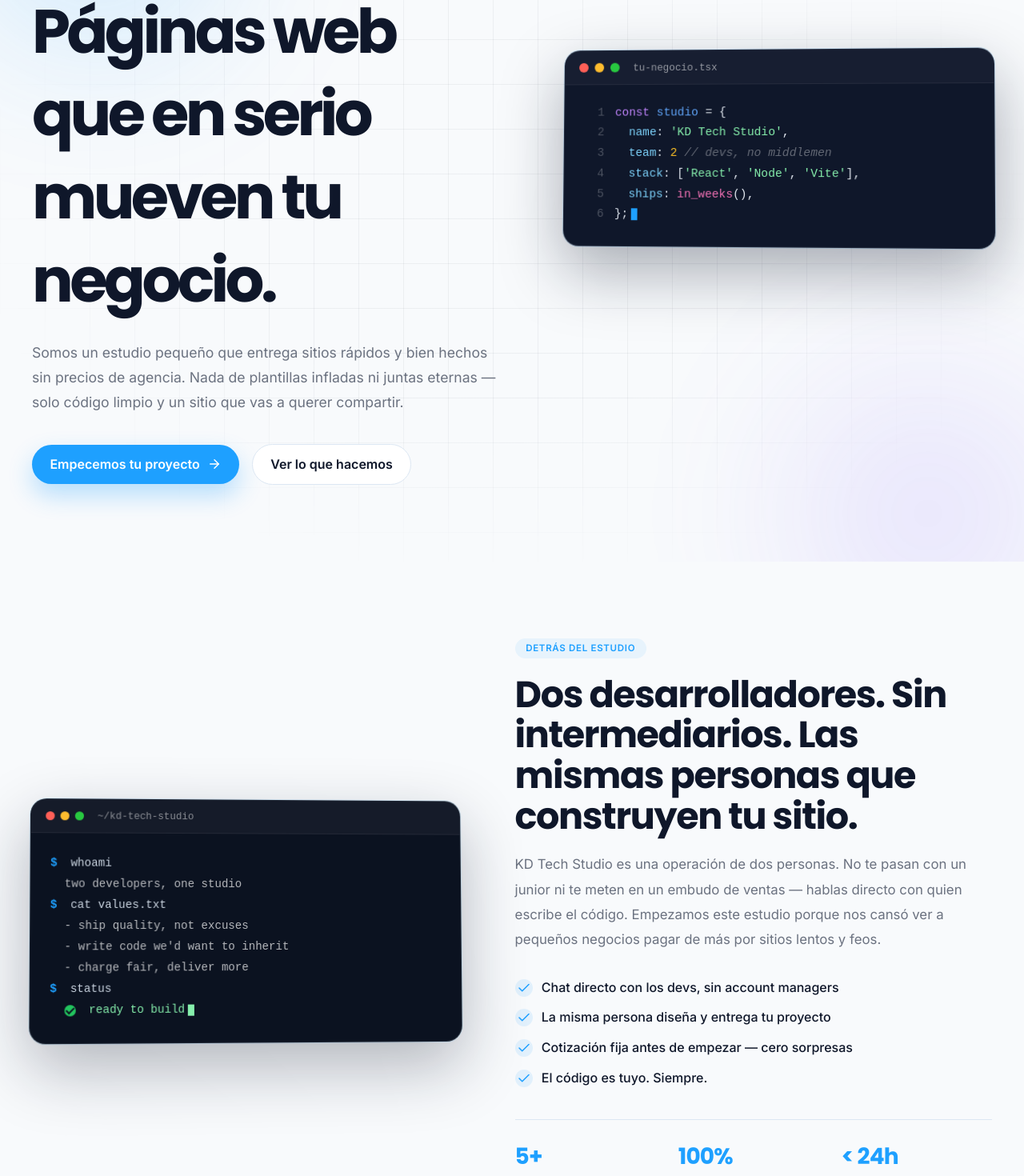
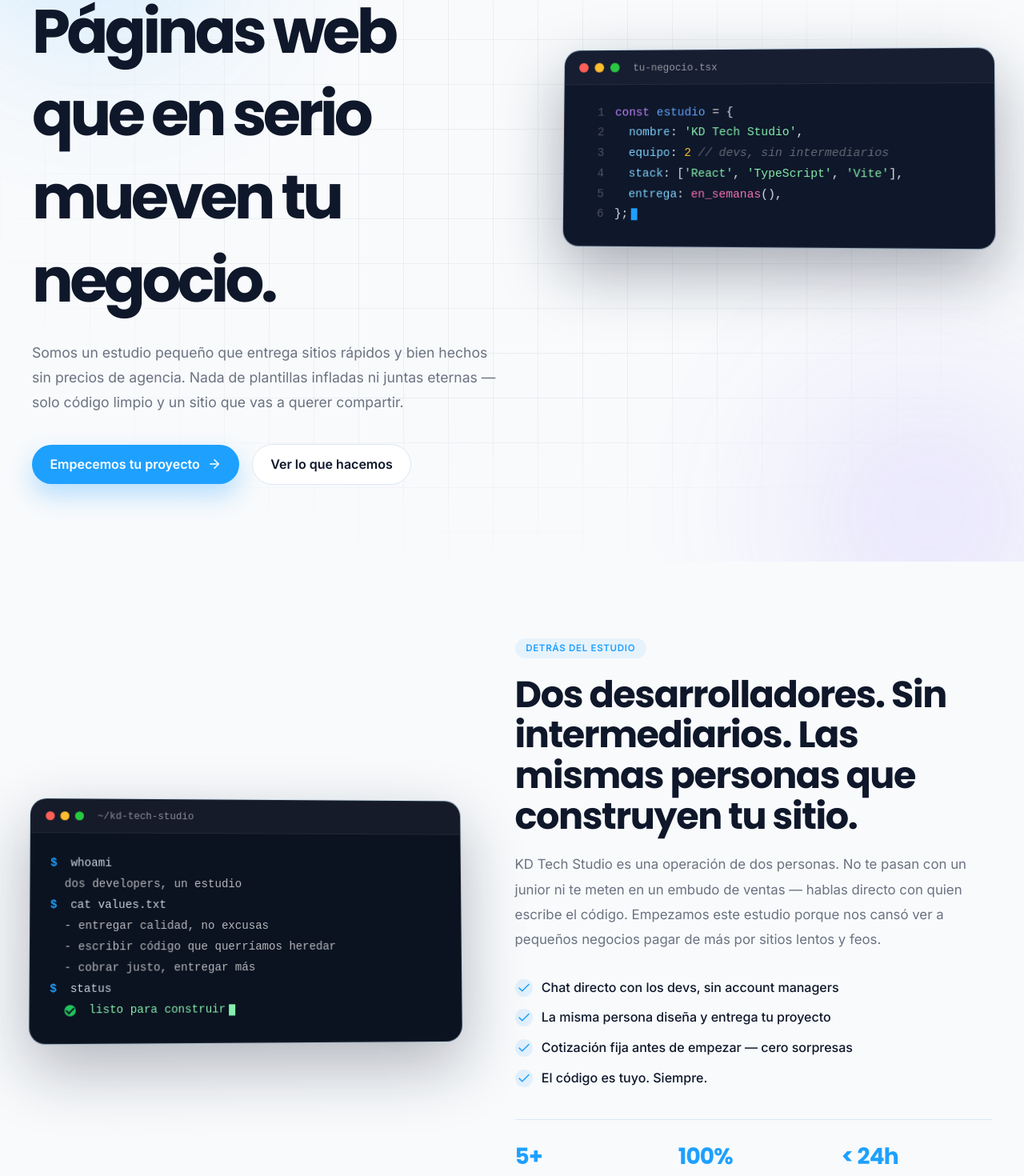
Before and after one commit to karagon-dev/kd-tech-studio-web, a React (Vite) app: page / in a window 1280 px wide. Shown: the part 252-1722 px from the top of the page at 80% size. Built offline with nearby package versions, Linux system fonts and the light colour scheme.

Commit message:
refactor: update localization strings and enhance About and Portfolio sections

```diff
--- a/src/locales/en.json
+++ b/src/locales/en.json
@@ -15,7 +15,22 @@
     "ctaSecondary": "See what we do",
     "codeFile": "your-business.tsx",
     "statValue": "100/100",
-    "statLabel": "Lighthouse score on every project"
+    "statLabel": "Lighthouse score on every project",
+    "code": {
+      "line1_const": "const",
+      "line1_studio": "studio",
+      "line2_name": "name",
+      "line2_value": "KD Tech Studio",
+      "line3_team": "team",
+      "line3_num": "2",
+      "line3_comment": "devs, no middlemen",
+      "line4_stack": "stack",
+      "line4_react": "React",
+      "line4_ts": "TypeScript",
+      "line4_vite": "Vite",
+      "line5_ships": "ships",
+      "line5_function": "in_weeks"
+    }
   },
 
   "services": {
@@ -70,18 +85,20 @@
         "name": "kennyaragon.dev",
         "type": "Personal portfolio",
         "description": "A clean, fast portfolio that turned cold LinkedIn views into real interview calls.",
-        "tags": ["React", "Vite", "SCSS"],
+        "tags": ["React", "TypeScript", "Vite"],
         "status": "live",
-        "accent": "violet"
+        "accent": "violet",
+        "url": "https://kennyaragon.dev/"
       },
 
       {
         "name": "Zephyr Lash Art",
         "type": "Booking platform",
         "description": "Replaced WhatsApp-back-and-forth with a real booking system and a clean admin panel.",
-        "tags": ["Next.js", "Postgres", "Auth"],
+        "tags": ["React", "TypeScript", "API"],
         "status": "live",
-        "accent": "pink"
+        "accent": "pink",
+        "url": "https://red-field-0ac599810.7.azurestaticapps.net/"
       },
 
       {
@@ -101,6 +118,14 @@
     "title": "Two developers. No middlemen. Just the people building your site.",
 
     "description": "KD Tech Studio is a two-person operation. You won't get passed to a junior or stuck in a sales funnel — you talk directly to the people writing the code. We started this studio because we got tired of seeing small businesses overpay for slow, ugly websites.",
+
+    "terminal": {
+      "whoami": "two developers, one studio",
+      "valuesTitle": "- ship quality, not excuses",
+      "valuesSecond": "- write code we'd want to inherit",
+      "valuesThird": "- charge fair, deliver more",
+      "statusLabel": "ready to build"
+    },
 
     "points": [
       "Direct chat with the developers, no account managers",
@@ -125,9 +150,13 @@
 
     "cta": "Send a message",
 
+    "cardLabel": "Choose how to reach us",
+
     "emailLabel": "Email us",
 
     "whatsappLabel": "WhatsApp",
+
+    "or": "or",
 
     "responseTitle": "Quick to respond",
     "responseText": "Replies in under 24h on weekdays.",
--- a/src/locales/es.json
+++ b/src/locales/es.json
@@ -15,7 +15,22 @@
     "ctaSecondary": "Ver lo que hacemos",
     "codeFile": "tu-negocio.tsx",
     "statValue": "100/100",
-    "statLabel": "Lighthouse en cada proyecto"
+    "statLabel": "Lighthouse en cada proyecto",
+    "code": {
+      "line1_const": "const",
+      "line1_studio": "estudio",
+      "line2_name": "nombre",
+      "line2_value": "KD Tech Studio",
+      "line3_team": "equipo",
+      "line3_num": "2",
+      "line3_comment": "devs, sin intermediarios",
+      "line4_stack": "stack",
+      "line4_react": "React",
+      "line4_ts": "TypeScript",
+      "line4_vite": "Vite",
+      "line5_ships": "entrega",
+      "line5_function": "en_semanas"
+    }
   },
 
   "services": {
@@ -70,18 +85,20 @@
         "name": "kennyaragon.dev",
         "type": "Portafolio personal",
         "description": "Un portafolio limpio y rápido que convirtió vistas frías de LinkedIn en entrevistas reales.",
-        "tags": ["React", "Vite", "SCSS"],
+        "tags": ["React", "TypeScript", "Vite"],
         "status": "live",
-        "accent": "violet"
+        "accent": "violet",
+        "url": "https://kennyaragon.dev/"
       },
 
       {
         "name": "Zephyr Lash Art",
         "type": "Plataforma de reservas",
         "description": "Reemplazó el ida y vuelta de WhatsApp con un sistema de reservas y un panel admin limpio.",
-        "tags": ["Next.js", "Postgres", "Auth"],
+        "tags": ["React", "TypeScript", "API"],
         "status": "live",
-        "accent": "pink"
+        "accent": "pink",
+        "url": "https://red-field-0ac599810.7.azurestaticapps.net/"
       },
 
       {
@@ -101,6 +118,14 @@
     "title": "Dos desarrolladores. Sin intermediarios. Las mismas personas que construyen tu sitio.",
 
     "description": "KD Tech Studio es una operación de dos personas. No te pasan con un junior ni te meten en un embudo de ventas — hablas directo con quien escribe el código. Empezamos este estudio porque nos cansó ver a pequeños negocios pagar de más por sitios lentos y feos.",
+
+    "terminal": {
+      "whoami": "dos developers, un estudio",
+      "valuesTitle": "- entregar calidad, no excusas",
+      "valuesSecond": "- escribir código que querríamos heredar",
+      "valuesThird": "- cobrar justo, entregar más",
+      "statusLabel": "listo para construir"
+    },
 
     "points": [
       "Chat directo con los devs, sin account managers",
@@ -125,9 +150,13 @@
 
     "cta": "Enviar mensaje",
 
+    "cardLabel": "Elige cómo comunicarte con nosotros",
+
     "emailLabel": "Escríbenos",
 
     "whatsappLabel": "WhatsApp",
+
+    "or": "o",
 
     "responseTitle": "Respondemos rápido",
     "responseText": "En menos de 24h entre semana.",
--- a/src/sections/About/About.scss
+++ b/src/sections/About/About.scss
@@ -265,7 +265,17 @@
 @media (max-width: 900px) {
   .about {
     &__container {
-      grid-template-columns: 1fr;
+      display: flex;
+      flex-direction: row;
+      flex-wrap: wrap;
+      justify-content: center;
+      align-items: center;
+      gap: 2rem;
+    }
+
+    &__visual {
+      flex: 0 1 100%;
+      max-width: 100%;
     }
 
     &__terminal {
@@ -277,6 +287,11 @@
       bottom: -1rem;
     }
 
+    &__content {
+      flex: 0 1 100%;
+      text-align: center;
+    }
+
     &__stats {
       grid-template-columns: 1fr;
       gap: 1.25rem;
--- a/src/sections/About/About.tsx
+++ b/src/sections/About/About.tsx
@@ -11,6 +11,13 @@ export function About() {
     value: string;
     label: string;
   }[];
+  const terminal = t('about.terminal', { returnObjects: true }) as {
+    whoami: string;
+    valuesTitle: string;
+    valuesSecond: string;
+    valuesThird: string;
+    statusLabel: string;
+  };
 
   return (
     <section className="about" id="about">
@@ -28,20 +35,20 @@ export function About() {
               <p>
                 <span className="about__prompt">$</span> whoami
               </p>
-              <p className="about__out">two developers, one studio</p>
+              <p className="about__out">{terminal.whoami}</p>
 
               <p>
                 <span className="about__prompt">$</span> cat values.txt
               </p>
-              <p className="about__out">- ship quality, not excuses</p>
-              <p className="about__out">- write code we'd want to inherit</p>
-              <p className="about__out">- charge fair, deliver more</p>
+              <p className="about__out">{terminal.valuesTitle}</p>
+              <p className="about__out">{terminal.valuesSecond}</p>
+              <p className="about__out">{terminal.valuesThird}</p>
 
               <p>
                 <span className="about__prompt">$</span> status
               </p>
               <p className="about__out about__out--ok">
-                <span className="about__check" /> ready to build
+                <span className="about__check" /> {terminal.statusLabel}
                 <span className="about__cursor" />
               </p>
             </div>
--- a/src/sections/Hero/Hero.tsx
+++ b/src/sections/Hero/Hero.tsx
@@ -4,6 +4,21 @@ import './Hero.scss';
 
 export function Hero() {
   const { t } = useTranslation();
+  const code = t('hero.code', { returnObjects: true }) as {
+    line1_const: string;
+    line1_studio: string;
+    line2_name: string;
+    line2_value: string;
+    line3_team: string;
+    line3_num: string;
+    line3_comment: string;
+    line4_stack: string;
+    line4_react: string;
+    line4_ts: string;
+    line4_vite: string;
+    line5_ships: string;
+    line5_function: string;
+  };
 
   return (
     <section className="hero">
@@ -49,35 +64,35 @@ export function Hero() {
               <code>
                 <span className="hero__line">
                   <span className="hero__ln">1</span>
-                  <span className="tk-kw">const</span>{' '}
-                  <span className="tk-var">studio</span> = {'{'}
+                  <span className="tk-kw">{code.line1_const}</span>{' '}
+                  <span className="tk-var">{code.line1_studio}</span> = {'{'}
                 </span>
                 <span className="hero__line">
                   <span className="hero__ln">2</span>
                   {'  '}
-                  <span className="tk-prop">name</span>:{' '}
-                  <span className="tk-str">'KD Tech Studio'</span>,
+                  <span className="tk-prop">{code.line2_name}</span>:{' '}
+                  <span className="tk-str">'{code.line2_value}'</span>,
                 </span>
                 <span className="hero__line">
                   <span className="hero__ln">3</span>
                   {'  '}
-                  <span className="tk-prop">team</span>:{' '}
-                  <span className="tk-num">2</span>{' '}
-                  <span className="tk-comm">// devs, no middlemen</span>
+                  <span className="tk-prop">{code.line3_team}</span>:{' '}
+                  <span className="tk-num">{code.line3_num}</span>{' '}
+                  <span className="tk-comm">// {code.line3_comment}</span>
                 </span>
                 <span className="hero__line">
                   <span className="hero__ln">4</span>
                   {'  '}
-                  <span className="tk-prop">stack</span>: [
-                  <span className="tk-str">'React'</span>,{' '}
-                  <span className="tk-str">'Node'</span>,{' '}
-                  <span className="tk-str">'Vite'</span>],
+                  <span className="tk-prop">{code.line4_stack}</span>: [
+                  <span className="tk-str">'{code.line4_react}'</span>,{' '}
+                  <span className="tk-str">'{code.line4_ts}'</span>,{' '}
+                  <span className="tk-str">'{code.line4_vite}'</span>],
                 </span>
                 <span className="hero__line">
                   <span className="hero__ln">5</span>
                   {'  '}
-                  <span className="tk-prop">ships</span>:{' '}
-                  <span className="tk-fn">in_weeks</span>(),
+                  <span className="tk-prop">{code.line5_ships}</span>:{' '}
+                  <span className="tk-fn">{code.line5_function}</span>(),
                 </span>
                 <span className="hero__line">
                   <span className="hero__ln">6</span>
--- a/src/sections/Portfolio/Portfolio.tsx
+++ b/src/sections/Portfolio/Portfolio.tsx
@@ -10,6 +10,7 @@ type Project = {
   tags: string[];
   status: 'live' | 'wip';
   accent: 'blue' | 'pink' | 'violet';
+  url?: string;
 };
 
 export function Portfolio() {
@@ -89,7 +90,11 @@ export function Portfolio() {
                     ))}
                   </ul>
 
-                  <a href="#contact" className="portfolio__link">
+                  <a
+                    href={item.url || '#contact'}
+                    className="portfolio__link"
+                    {...(item.url && { target: '_blank', rel: 'noopener noreferrer' })}
+                  >
                     {item.status === 'live' ? t('portfolio.viewLive') : t('portfolio.viewCase')}
                     <ArrowUpRight size={16} />
                   </a>
```
Also changed, not shown: src/sections/Contact/Contact.tsx (+4 -4 lines).
